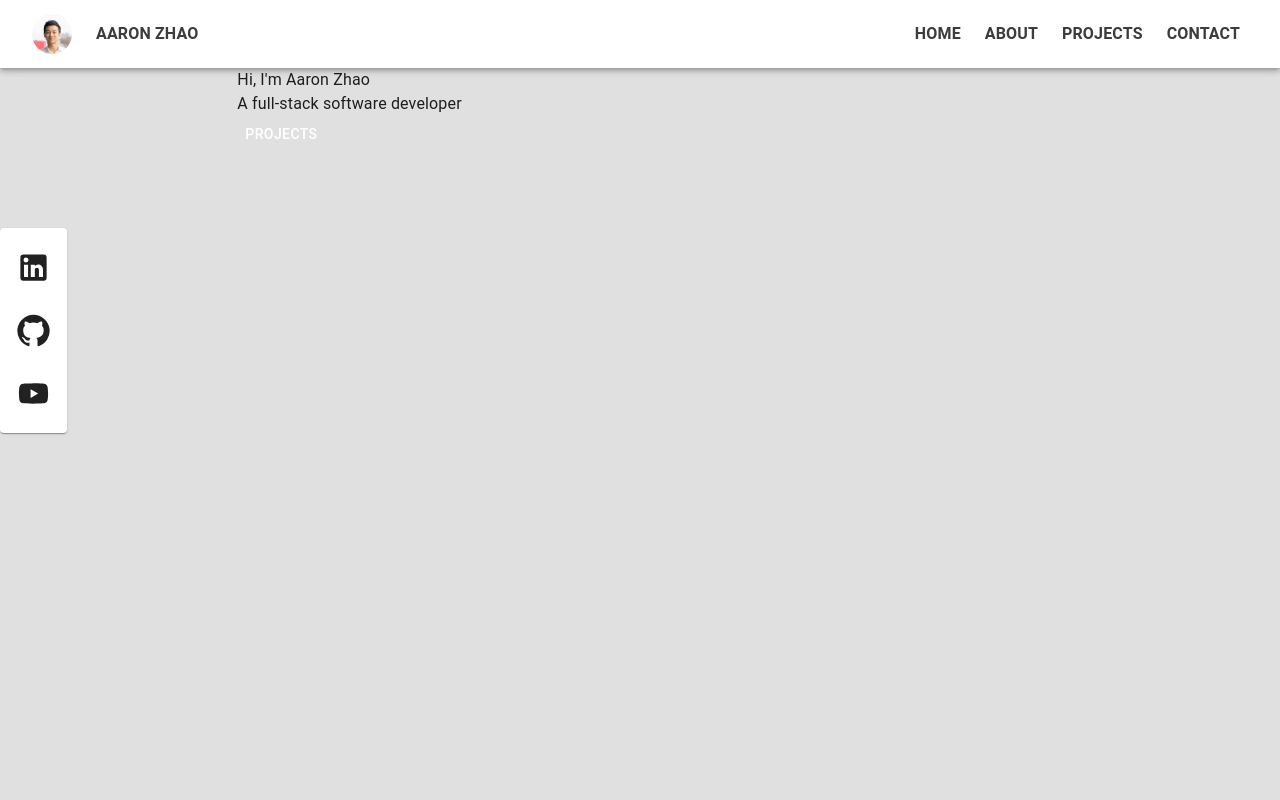
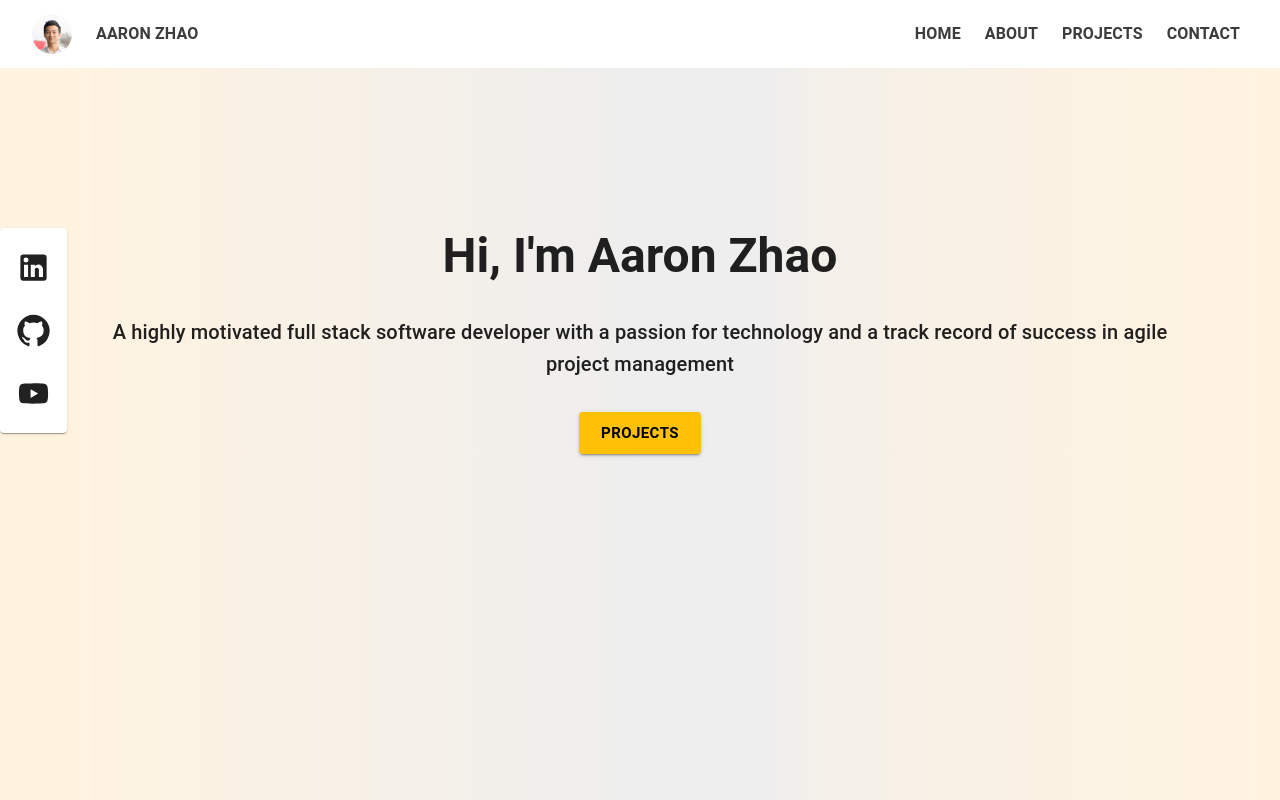
Before and after one commit to aaronzhao1229/portfolio, a React (Create React App) app: page / in a window 1280 px wide. Built offline with nearby package versions, Linux system fonts and the light colour scheme.

Commit message:
add routes

```diff
--- a/package.json
+++ b/package.json
@@ -10,6 +10,7 @@
     "@testing-library/jest-dom": "^5.16.5",
     "@testing-library/react": "^13.4.0",
     "@testing-library/user-event": "^13.5.0",
+    "particlesjs": "^2.2.3",
     "react": "^18.2.0",
     "react-dom": "^18.2.0",
     "react-router-dom": "^6.10.0",
--- a/public/index.html
+++ b/public/index.html
@@ -27,8 +27,11 @@
     <title>React App</title>
   </head>
   <body>
+
     <noscript>You need to enable JavaScript to run this app.</noscript>
     <div id="root"></div>
+    <!-- <canvas class="background"></canvas>
+    <script src="path/to/particles.min.js"></script> -->
     <!--
       This HTML file is a template.
       If you open it directly in the browser, you will see an empty page.
--- a/src/App.css
+++ b/src/App.css
@@ -1,4 +1,4 @@
-.App {
+/* .App {
   text-align: center;
 }
 
@@ -35,4 +35,18 @@
   to {
     transform: rotate(360deg);
   }
+} */
+
+
+/* html, body {
+  margin: 0;
+  padding: 0;
 }
+
+.background {
+  position: absolute;
+  display: block;
+  top: 0;
+  left: 0;
+  z-index: 0;
+  } */
--- a/src/App.js
+++ b/src/App.js
@@ -1,5 +1,5 @@
+import { Outlet } from 'react-router-dom'
 import './App.css'
-import HomePage from './components/HomePage'
 import Header from './layout/Header'
 import { ThemeProvider, CssBaseline } from '@mui/material'
 
@@ -16,14 +16,26 @@ const theme = createTheme({
     secondary: {
       light: '#ffecb3',
       main: '#ffc107',
-      dark: '#ba000d',
+      dark: '#ff9800',
       contrastText: '#000',
-    },
-    background: {
-      default: '#e0e0e0'
+    }
+  //   background: {
+  //     default: '#e0e0e0'
+  // },
+
+      },
+      components: {
+        MuiCssBaseline: {
+          styleOverrides: {
+            body: {
+              backgroundColor: '#e0e0e0',
+              backgroundImage: 'linear-gradient(90deg,  #fff3e0 5%, #eeeeee 50%, #eeeeee, 70%, #fff3e0 100%)'
+            },
+          }
+    }},
+
   }
-  },
-})
+)
 
 function App() {
   return (
@@ -32,7 +44,7 @@ function App() {
       <CssBaseline />
       <Header />
 
-      <HomePage />
+      <Outlet />
 
 
     </ThemeProvider>
--- a/src/components/HomePage.jsx
+++ b/src/components/HomePage.jsx
@@ -3,21 +3,27 @@ import { Button, Container, Grid, Typography } from '@mui/material'
 
 export default function HomePage() {
   return (
-  <Grid container>
-    <Grid item xs={2}>
-      <SideLabel />
+    <>
+
+  <Grid container align="center">
+    <Grid item xs={1}>
+     <SideLabel />
     </Grid>
-    <Grid item xs={10}>
-      <Container>
-          <Typography>
+    <Grid item xs={10} sx={{mt: 20, p: 0}}>
+
+          <Typography variant='h3' sx={{fontWeight: 'bold', mb: 4}}>
               Hi, I'm Aaron Zhao
           </Typography>
-          <Typography>
-              A full-stack software developer
+          <Typography variant='h6' sx={{ mb: 4}}>
+          A highly motivated full stack software developer with a passion for technology and a track record of success in agile project management
           </Typography>
-          <Button>Projects</Button>
-      </Container>
+          <Button variant="contained" color='secondary' size='large' sx={{'&:hover': {color: 'primary'}, fontWeight: 'bold'}}>Projects</Button>
+
     </Grid>
+
+
   </Grid>
+
+  </>
   )
 }
--- a/src/index.js
+++ b/src/index.js
@@ -1,13 +1,15 @@
 import React from 'react';
 import ReactDOM from 'react-dom/client';
 import './index.css';
-import App from './App';
 import reportWebVitals from './reportWebVitals';
+import { RouterProvider } from 'react-router-dom';
+import { router } from './router/Routes';
 
 const root = ReactDOM.createRoot(document.getElementById('root'));
+
 root.render(
   <React.StrictMode>
-    <App />
+    <RouterProvider router={router}/>
   </React.StrictMode>
 );
 
--- a/src/layout/Header.jsx
+++ b/src/layout/Header.jsx
@@ -10,12 +10,13 @@ import Container from '@mui/material/Container'
 import Avatar from '@mui/material/Avatar'
 import Button from '@mui/material/Button'
 import MenuItem from '@mui/material/MenuItem'
+import { useNavigate } from 'react-router-dom'
 
 const pages = ['Home', 'About', 'Projects', 'Contact']
 
 function ResponsiveAppBar() {
   const [anchorElNav, setAnchorElNav] = React.useState(null)
-
+  const navigate = useNavigate()
   const handleOpenNavMenu = (event) => {
     setAnchorElNav(event.currentTarget)
   }
@@ -24,8 +25,15 @@ function ResponsiveAppBar() {
     setAnchorElNav(null)
   }
 
+  const navigateTo = (page) => {
+      if (page === 'Home') {
+        navigate(`/`)
+      } else {
+      navigate(`${page.toLowerCase()}`)}
+  }
+
   return (
-    <AppBar position="static">
+    <AppBar position="static" elevation={0}>
       <Container maxWidth="xl">
         <Toolbar disableGutters>
           <Box sx={{ flexGrow: 1, display: 'flex' }}>
@@ -92,7 +100,7 @@ function ResponsiveAppBar() {
             {pages.map((page) => (
               // <Tooltip key={page} disableHoverListener title="Add">
                 <Button
-                  onClick={handleCloseNavMenu}
+                  onClick={() => navigateTo(page)}
                   sx={{ color: 'primary.contrastText', '& :hover': { color: 'secondary.main' },display: 'block', fontWeight: 'bold', pr: 2, fontSize: 'body1.fontSize' }}
                 >
                   <Typography sx={{
--- a/src/layout/SideLabel.jsx
+++ b/src/layout/SideLabel.jsx
@@ -10,7 +10,8 @@ import YouTubeIcon from '@mui/icons-material/YouTube';
 export default function SideLabel() {
 
   return (
-    <Stack direction="row"  sx={{display: { xs: 'none', md: 'flex' }}}  >
+
+      <Stack direction="row"  sx={{display: { xs: 'none', md: 'flex' }}}>
         <Paper sx={{mt: 20, p: 0}} >
           <MenuList sx={{'& :hover': {color: 'secondary.main' }}}>
             <MenuItem >
@@ -27,7 +28,7 @@ export default function SideLabel() {
           </MenuList>
         </Paper>
 
+      </Stack>
 
-    </Stack>
   );
 }
--- /dev/null
+++ b/src/router/Routes.jsx
@@ -0,0 +1,15 @@
+import { createBrowserRouter } from "react-router-dom";
+import App from "../App";
+import About from "../components/About";
+import HomePage from "../components/HomePage";
+
+export const router = createBrowserRouter([
+    {
+        path: '/',
+        element: <App />,
+        children: [
+          {path: '/', element: <HomePage />},
+          {path: 'about', element: <About />}
+        ]
+    }
+])
```
Also changed, not shown: 1 other file (tests, documents, lock files or other folders). Lines whose indentation alone changed are shown as unchanged.
